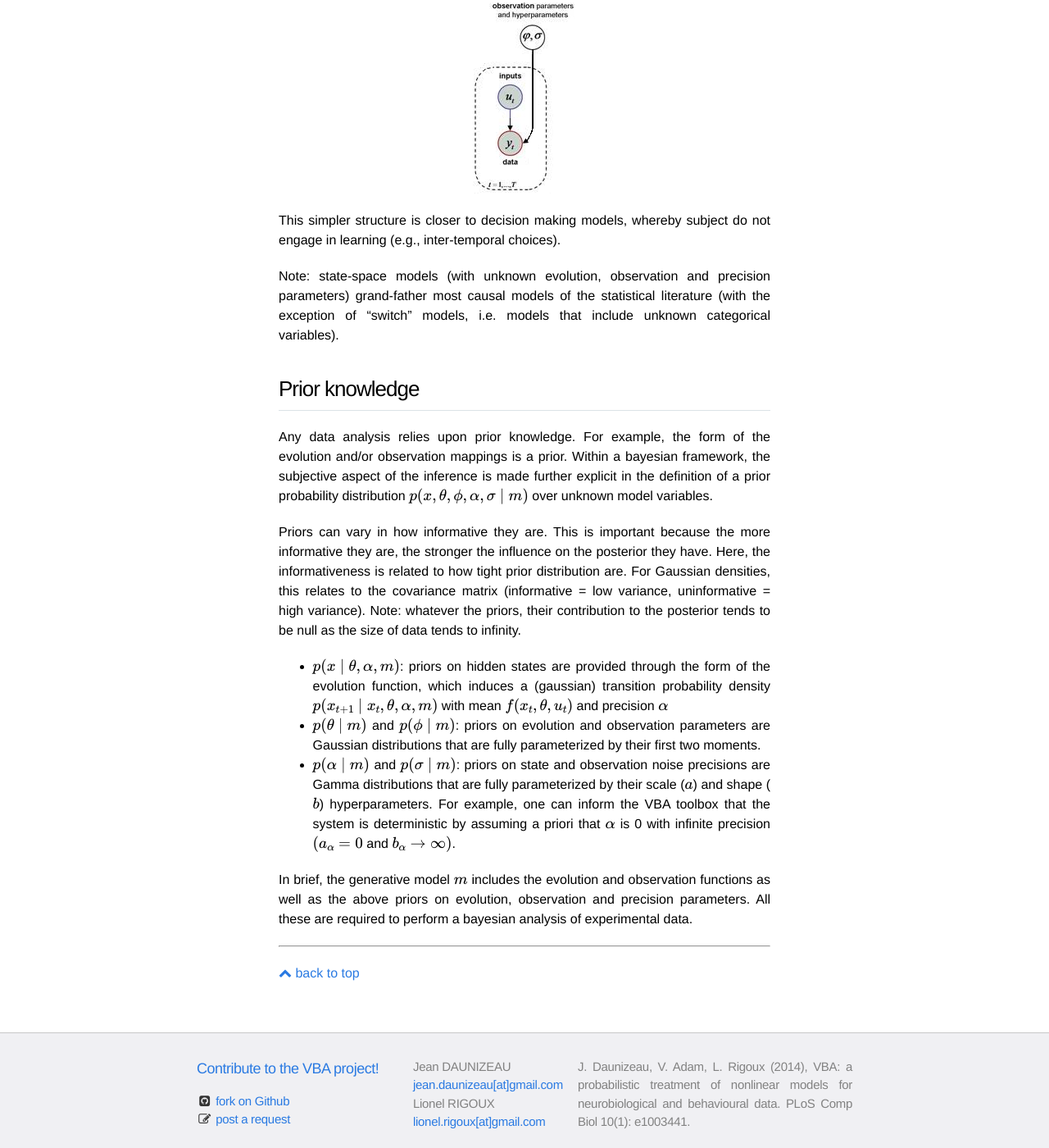
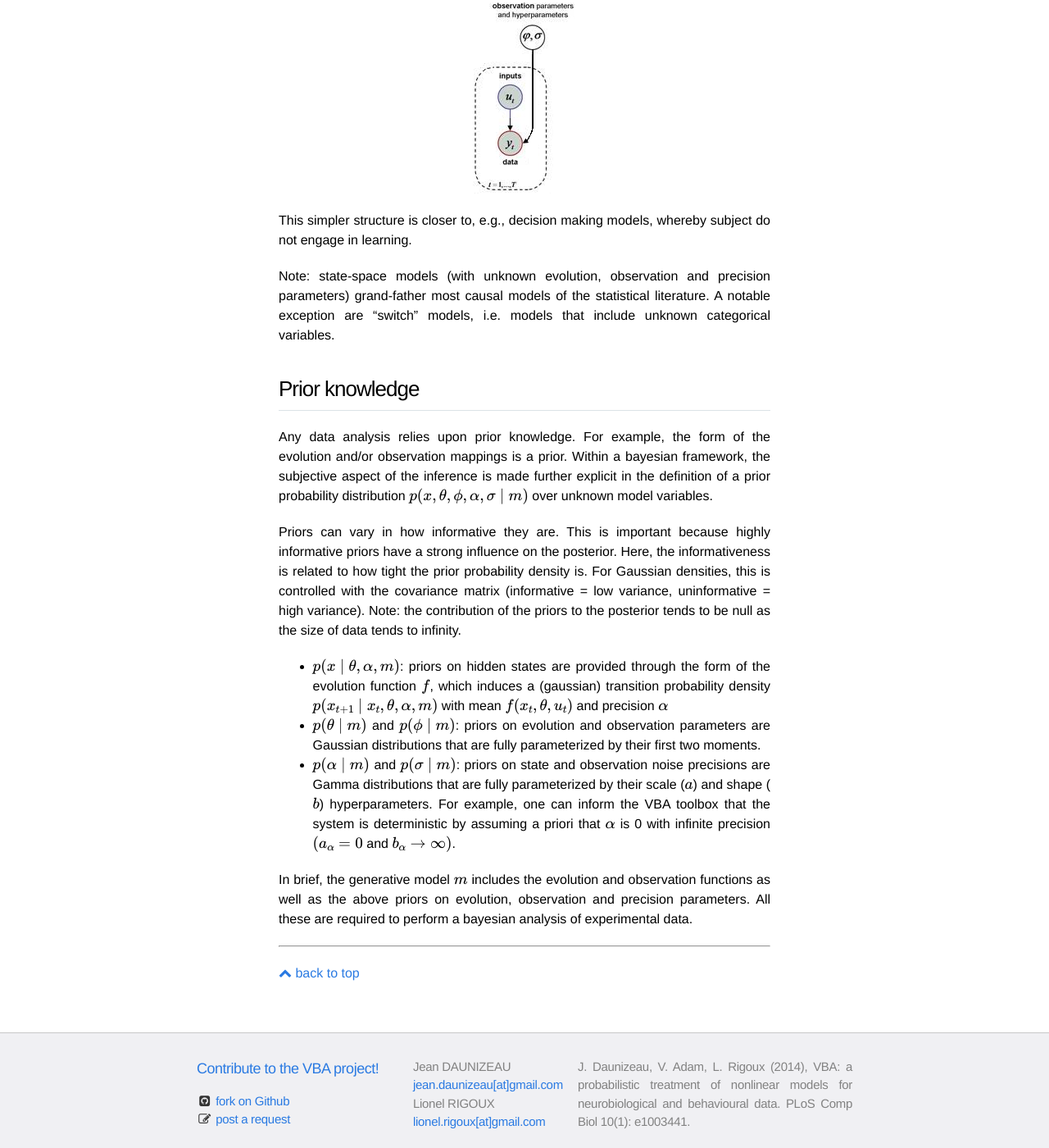
Before and after one commit to MBB-team/VBA-toolbox, a Jekyll site: the page built from _wiki/Structure-of-VBA's-generative-model.md, in a window 1280 px wide and 1400 px high, scrolled down 3583 px. Shown: the whole window at 82% size. Built offline with Jekyll 4.4.1, drawn with Linux system fonts in a browser that asks for light colours; nearby versions of some CDN libraries; formulas are drawn with MathJax 3.

Commit message:
Update Structure-of-VBA's-generative-model.md

```diff
--- a/_wiki/Structure-of-VBA's-generative-model.md
+++ b/_wiki/Structure-of-VBA's-generative-model.md
@@ -73,18 +73,18 @@ Note that the above class of generative models encompasses static models, i.e. m
 
 ![]({{ site.baseurl }}/images/wiki/graph_static_models.png)
 
-This simpler structure is closer to decision making models, whereby subject do not engage in learning (e.g., inter-temporal choices).
+This simpler structure is closer to, e.g., decision making models, whereby subject do not engage in learning.
 
-Note: state-space models (with unknown evolution, observation and precision parameters) grand-father most causal models of the statistical literature (with the exception of "switch" models, i.e. models that include unknown categorical variables).
+Note: state-space models (with unknown evolution, observation and precision parameters) grand-father most causal models of the statistical literature. A notable exception are "switch" models, i.e. models that include unknown categorical variables.
 
 
 ## Prior knowledge
 
 Any data analysis relies upon prior knowledge. For example, the form of the evolution and/or observation mappings is a prior. Within a bayesian framework, the subjective aspect of the inference is made further explicit in the definition of a prior probability distribution $$p(x,\theta,\phi,\alpha,\sigma\mid m)$$ over unknown model variables.
 
-Priors can vary in how informative they are. This is important because the more informative they are, the stronger the influence on the posterior they have. Here, the informativeness is related to how tight prior distribution are. For Gaussian densities, this relates to the covariance matrix (informative = low variance, uninformative = high variance). Note: whatever the priors, their contribution to the posterior tends to be null as the size of data tends to infinity.
+Priors can vary in how informative they are. This is important because highly informative priors have a strong influence on the posterior. Here, the informativeness is related to how tight the prior probability density is. For Gaussian densities, this is controlled with the covariance matrix (informative = low variance, uninformative = high variance). Note: the contribution of the priors to the posterior tends to be null as the size of data tends to infinity.
 
-- $$p(x\mid \theta,\alpha,m)$$: priors on hidden states are provided through the form of the evolution function, which induces a (gaussian) transition probability density $$p(x_{t+1}\mid x_t,\theta,\alpha,m)$$ with mean $$f(x_t,\theta,u_t)$$ and precision $$\alpha$$
+- $$p(x\mid \theta,\alpha,m)$$: priors on hidden states are provided through the form of the evolution function $$f$$, which induces a (gaussian) transition probability density $$p(x_{t+1}\mid x_t,\theta,\alpha,m)$$ with mean $$f(x_t,\theta,u_t)$$ and precision $$\alpha$$
 
 - $$p(\theta\mid m)$$ and $$p(\phi\mid m)$$: priors on evolution and observation parameters are Gaussian distributions that are fully parameterized by their first two moments.
 
```
